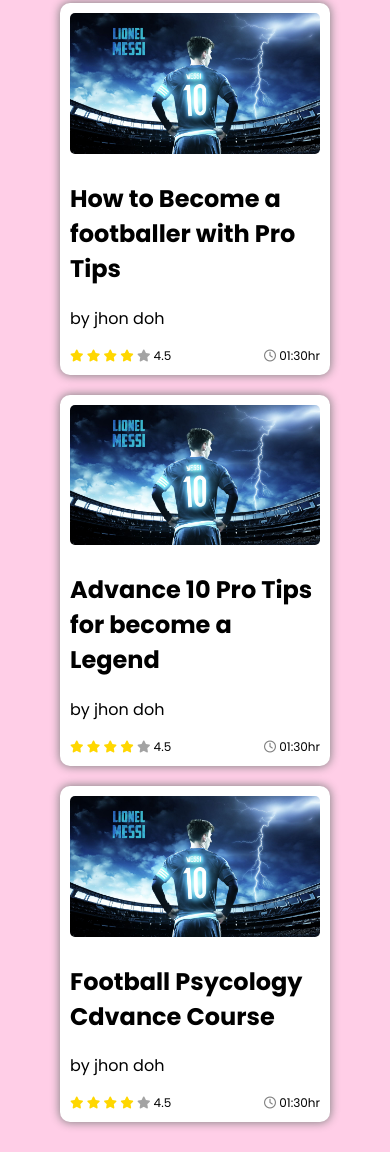
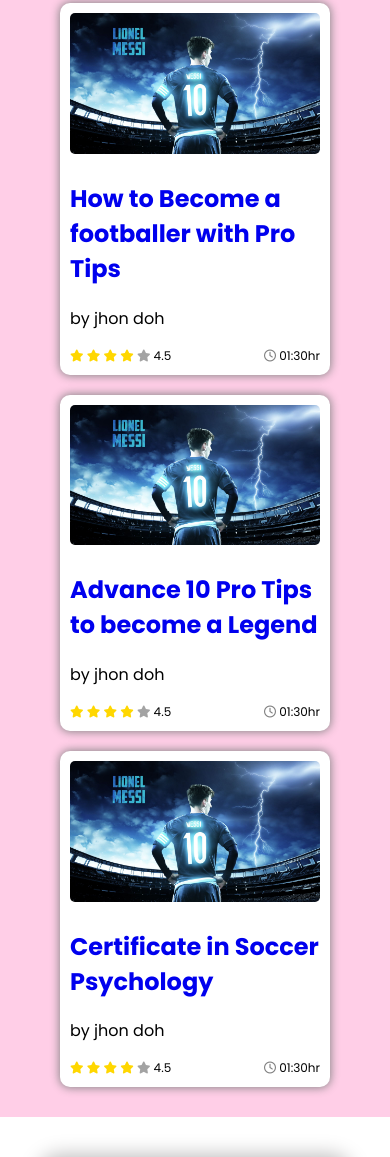
Before and after one commit to shakilkhanSAU/responsive-football, a plain HTML site: page index.html in a window 390 px wide. Shown: the part 7979-9136 px from the top of the page. Drawn offline with Linux system fonts and the light colour scheme.

Commit message:
another issue fix for responsiveness in mobile view

```diff
--- a/index.html
+++ b/index.html
@@ -176,7 +176,7 @@
                         <img src="./images/courses/course2.jpg" alt="">
                     </div>
                     <div class="course-details">
-                        <h2>How to Become a footballer with Pro Tips</h2>
+                        <h2><a target="_blank" href="https://www.askummah.com/">How to Become a footballer with Pro Tips</a></h2>
                         <p class="author"> by <span>jhon doh</span></p>
                     </div>
                     <div class="course-info">
@@ -196,7 +196,7 @@
                         <img src="./images/courses/course2.jpg" alt="">
                     </div>
                     <div class="course-details">
-                        <h2>Advance 10 Pro Tips for become a Legend</h2>
+                        <h2><a target="_blank" href="https://www.askummah.com/">Advance 10 Pro Tips to become a Legend</a></h2>
                         <p class="author"> by <span>jhon doh</span></p>
                     </div>
                     <div class="course-info">
@@ -216,7 +216,7 @@
                         <img src="./images/courses/course2.jpg" alt="">
                     </div>
                     <div class="course-details">
-                        <h2>Football Psycology Cdvance Course</h2>
+                        <h2><a target="_blank" href="https://www.askummah.com/">Certificate in Soccer Psychology</a></h2>
                         <p class="author"> by <span>jhon doh</span></p>
                     </div>
                     <div class="course-info">
--- a/style.css
+++ b/style.css
@@ -182,8 +182,10 @@
     display: flex;
     justify-content: center;
     align-items: center;
+}
 
-
+.course-details h2 a {
+    text-decoration: none;
 }
 .course{
     margin: 10px;
```
